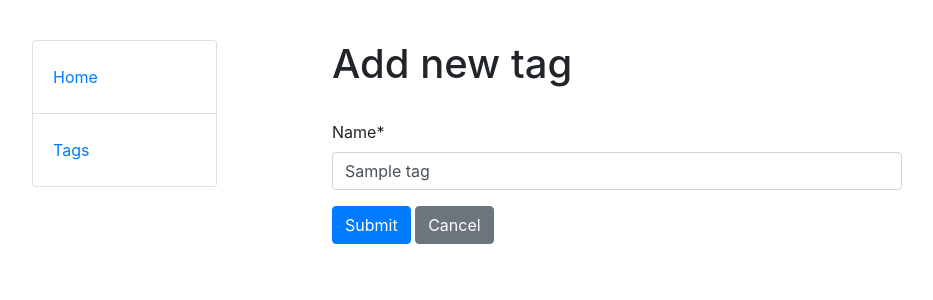
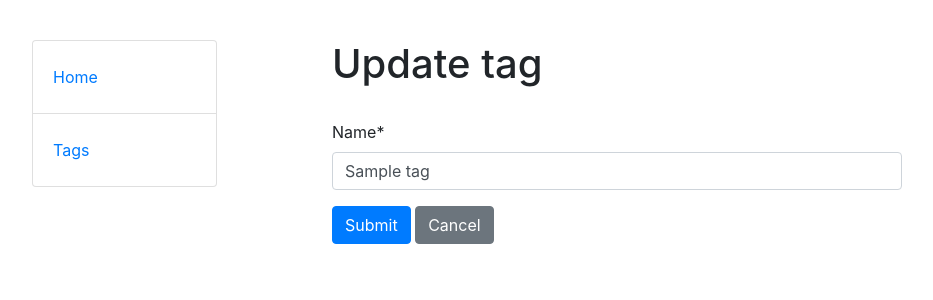
Before and after one commit to kabust/todo-list, a Django app: page /tags/update/1 in a window 1280 px wide. Shown: the top 300 px of the page, without its empty margins (23-956 px from the left). Run offline with Django 5.2, Linux system fonts and the light colour scheme; tables that the repository leaves empty hold one stand-in row (values such as "Sample post"); some libraries are stand-ins or nearby versions.

Commit message:
fixed update task and tag forms headers

```diff
--- a/templates/core/tag_form.html
+++ b/templates/core/tag_form.html
@@ -2,7 +2,7 @@
 {% load crispy_forms_filters %}
 
 {% block content %}
-  <h1>Add new tag</h1>
+  <h1>{% if object %}Update{% else %}Add new{% endif %} tag</h1>
   <br>
   <form method="post" action="" novalidate>
     {% csrf_token %}
--- a/templates/core/task_form.html
+++ b/templates/core/task_form.html
@@ -2,7 +2,7 @@
 {% load crispy_forms_filters %}
 
 {% block content %}
-  <h1>Create new TODO</h1>
+  <h1>{% if object %}Update{% else %}Create new{% endif %} TODO</h1>
   <form method="post" action="" novalidate>
     {% csrf_token %}
     {{ form|crispy }}
```
